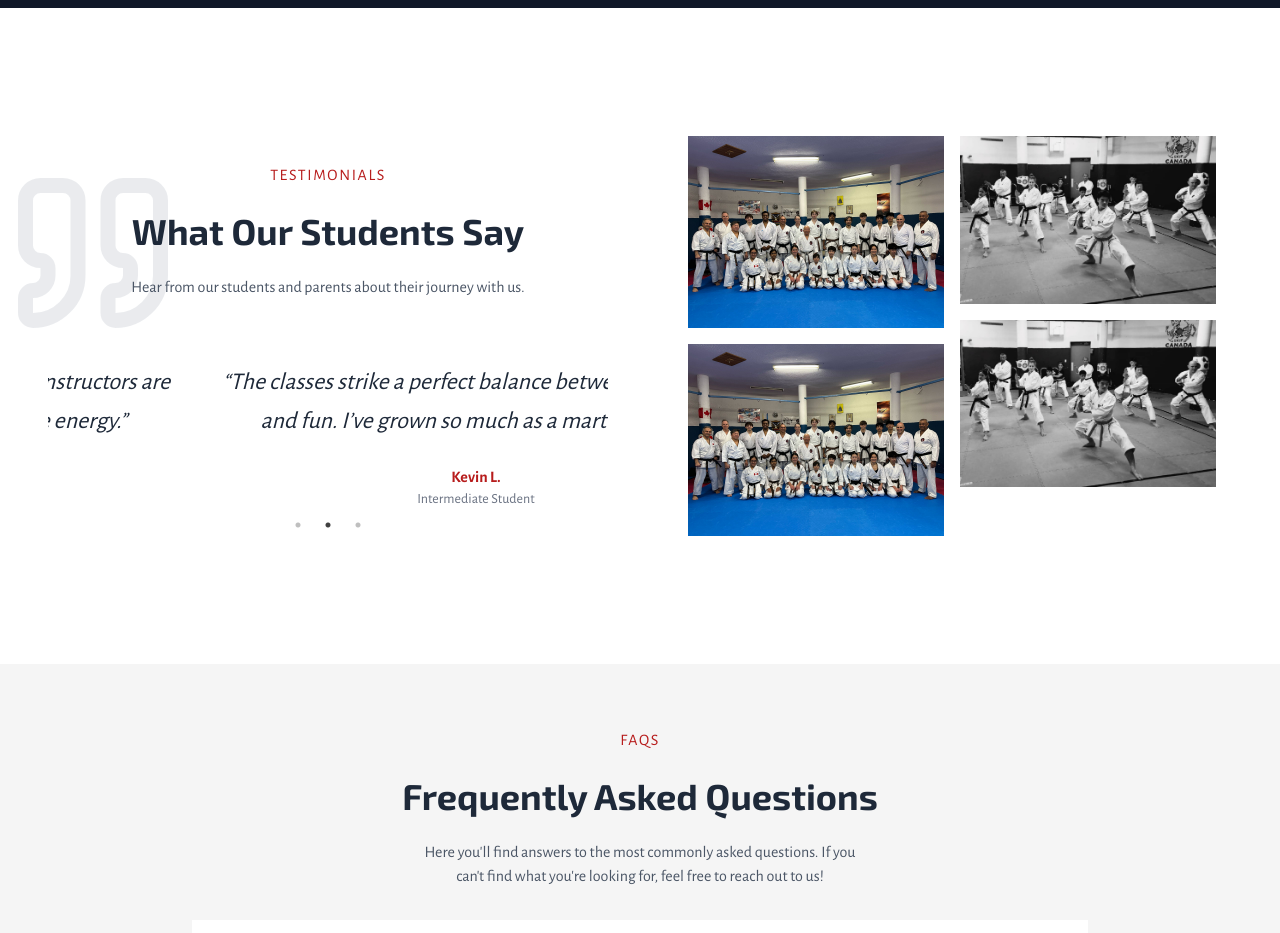
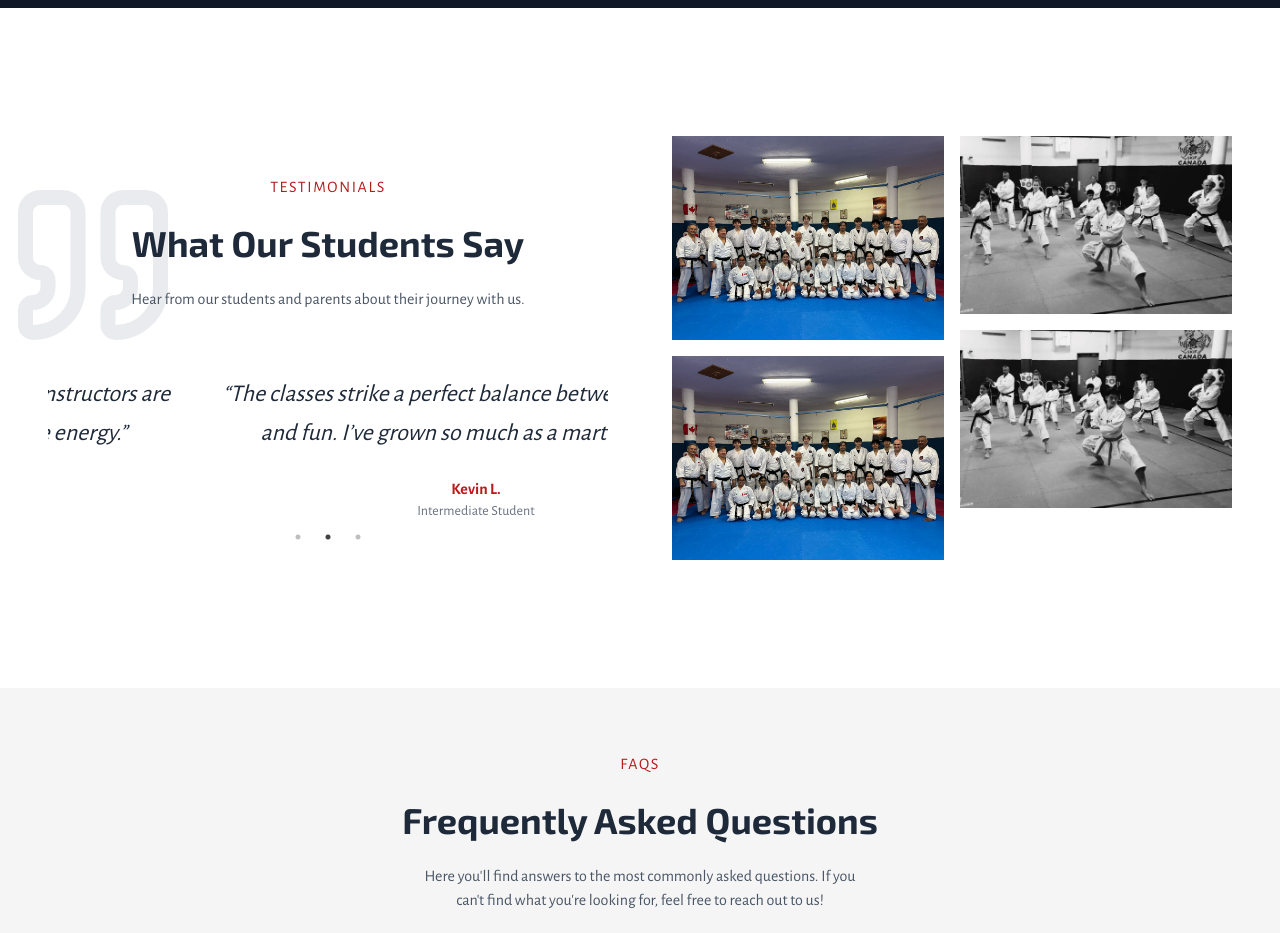
Before and after one commit to A-coderr/skif-website, a Next.js app: page / in a window 1280 px wide. Shown: the part 2640-3573 px from the top of the page. Built offline with nearby package versions, Linux system fonts and the light colour scheme.

Commit message:
removed borders

```diff
--- a/app/components/Gallery.tsx
+++ b/app/components/Gallery.tsx
@@ -18,7 +18,7 @@ const breakpointColumnsObj = {
 
 export default function Gallery() {
   return (
-    <div className="w-full max-w-6xl mx-auto px-4">
+    <div className="w-full max-w-6xl mx-auto">
       <Masonry
         breakpointCols={breakpointColumnsObj}
         className="flex gap-4"
```
